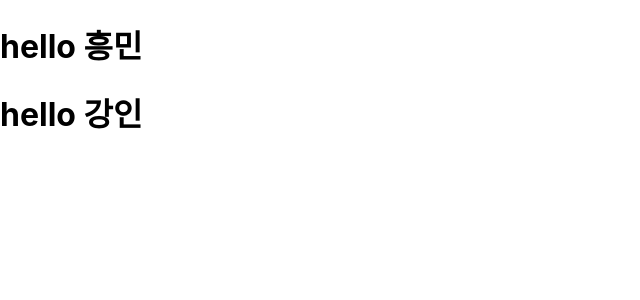
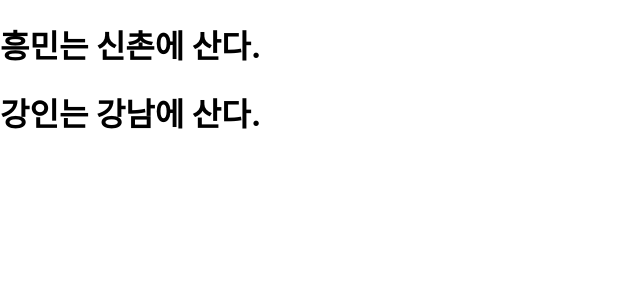
Before and after one commit to kangjs3779/reactpractice, a React (Create React App) app: page / in a window 1280 px wide. Shown: the top 300 px of the page, without its empty margins (0-640 px from the left). Built offline with nearby package versions, Linux system fonts and the light colour scheme.

Commit message:
props 구조 분해 할당

```diff
--- a/src/App.js
+++ b/src/App.js
@@ -3,20 +3,17 @@
 
   return (
     <>
-      <MyComp title="내 컴포넌트" name="흥민" />
-      <MyComp title="I am 컴포넌트에요" name="강인" />
+      <MyComp value="흥민" address="신촌" />
+      <MyComp value="강인" address="강남" />
     </>
   );
 }
 
-//함수 인잘
-// 사용한 곳에서 넘긴 property들이 객체 형태로 담김
-// 예) title="내 콤포넌트" => {title: "내콤포넌트"}
-function MyComp(property) {
-  console.log(property);
+function MyComp({value, address}) {
+
   return (
     <div>
-      <h1 title={property.title}>hello {property.name}</h1>
+      <h1>{value}는 {address}에 산다.</h1>
     </div>
   )
 }
```
